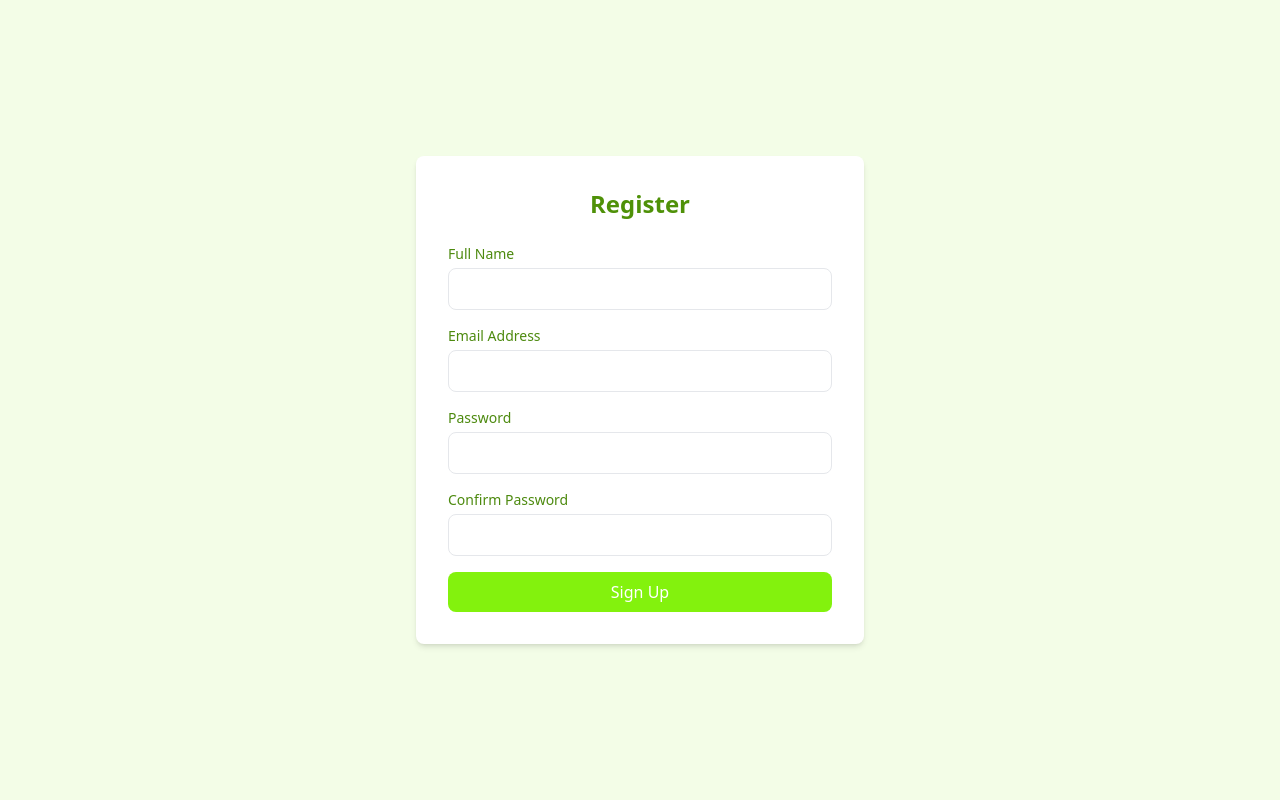
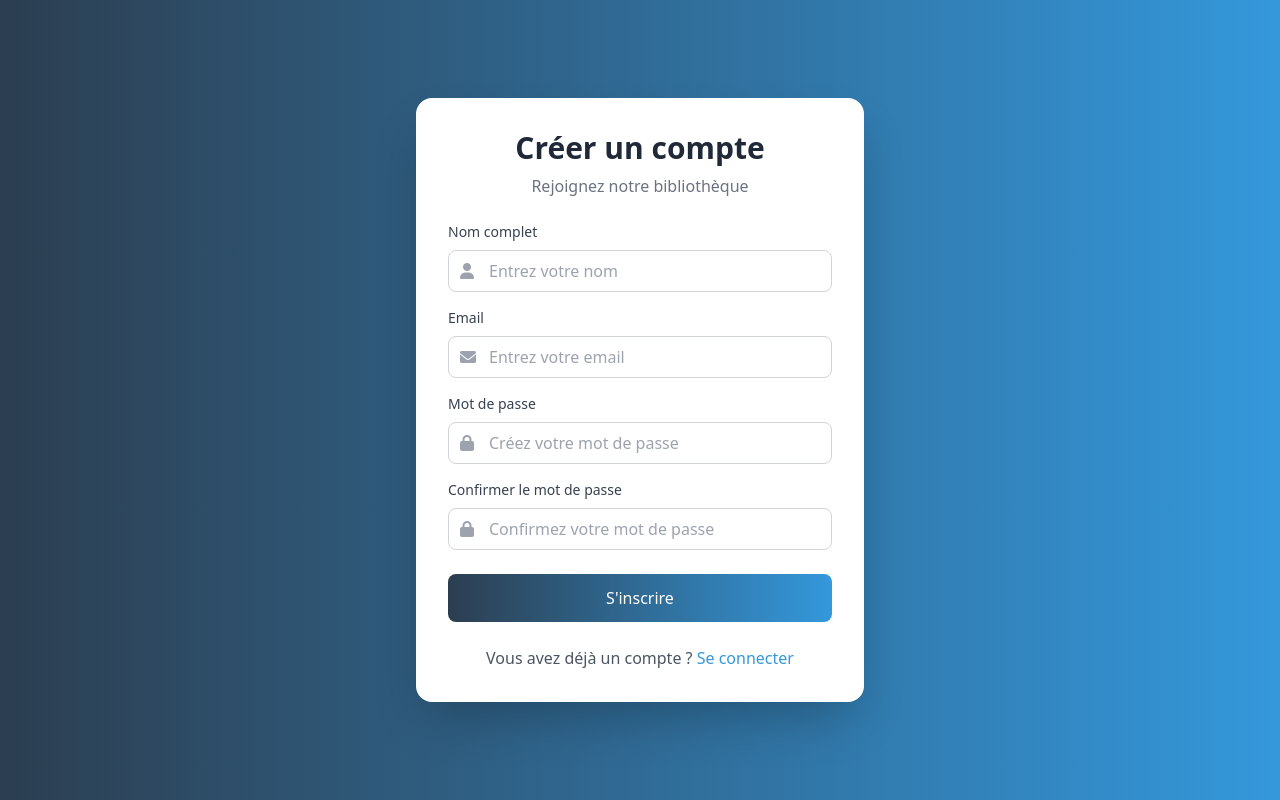
Before and after one commit to ettaoussiilyas/Bibliotheque, a PHP site: page /register.php in a window 1280 px wide. Run offline with PHP 8.4, Linux system fonts and the light colour scheme; some libraries are stand-ins or nearby versions.

Commit message:
modification login et register

```diff
--- a/register.php
+++ b/register.php
@@ -20,106 +20,81 @@ if(isset($_SESSION['role'])){
 <head>
     <meta charset="UTF-8">
     <meta name="viewport" content="width=device-width, initial-scale=1.0">
-  <title>Registration Form</title>
+    <title>Inscription - Bibliothèque</title>
     <script src="https://cdn.tailwindcss.com"></script>
-  <script>
-    tailwind.config = {
-      theme: {
-        extend: {
-          colors: {
-            text: {
-              50: '#f2fce8',
-              100: '#e6fad1',
-              200: '#ccf5a3',
-              300: '#b3f075',
-              400: '#99eb47',
-              500: '#80e619',
-              600: '#66b814',
-              700: '#4d8a0f',
-              800: '#335c0a',
-              900: '#1a2e05',
-            },
-            background: {
-              50: '#f3fde7',
-              100: '#e7fccf',
-              200: '#cff8a0',
-              300: '#b7f570',
-              400: '#9ff240',
-              500: '#87ee11',
-              600: '#6cbf0d',
-              700: '#518f0a',
-              800: '#365f07',
-              900: '#1b3003',
-              950: '#0d1802',
-            },
-            primary: {
-              50: '#f3fee7',
-              100: '#e6fccf',
-              200: '#cefa9e',
-              300: '#b5f76e',
-              400: '#9cf53d',
-              500: '#83f20d',
-              600: '#69c20a',
-              700: '#4f9108',
-              800: '#356105',
-              900: '#1a3003',
-              950: '#0d1801',
-            },
-            secondary: {
-              50: '#e7fef6',
-              100: '#cffcee',
-              200: '#9ff9dd',
-              300: '#6ef7cb',
-              400: '#3ef4ba',
-              500: '#0ef1a9',
-              600: '#0bc187',
-              700: '#089165',
-              800: '#066044',
-              900: '#033022',
-              950: '#011811',
-            },
-            accent: {
-              50: '#e7fdfe',
-              100: '#cffbfc',
-              200: '#9ff6f9',
-              300: '#6ef2f7',
-              400: '#3eeef4',
-              500: '#0ee9f1',
-              600: '#0bbbc1',
-              700: '#088c91',
-              800: '#065d60',
-              900: '#032f30',
-              950: '#011718',
-            },
-          },
-        },
-      },
-    };
-  </script>
+    <link rel="stylesheet" href="https://cdnjs.cloudflare.com/ajax/libs/font-awesome/6.0.0/css/all.min.css">
 </head>
-<body class="bg-background-50 flex items-center justify-center min-h-screen">
-  <div class="w-full max-w-md bg-white shadow-md rounded-lg p-8">
-    <h1 class="text-2xl font-semibold text-primary-700 mb-6 text-center">Register</h1>
-    <form id="registrationForm" class="space-y-4">
+<body class="bg-gradient-to-r from-[#2C3E50] to-[#3498DB] min-h-screen flex items-center justify-center p-4">
+    <div class="bg-white w-full max-w-md rounded-2xl shadow-2xl p-8 space-y-6">
+        <div class="text-center">
+            <h1 class="text-3xl font-bold text-gray-800 mb-2">Créer un compte</h1>
+            <p class="text-gray-500">Rejoignez notre bibliothèque</p>
+        </div>
+
+        <form id="registrationForm" class="space-y-6">
+            <div class="space-y-4">
                 <div>
-        <label for="name" class="block text-sm text-text-700">Full Name</label>
-        <input type="text" id="name" name="name" required class="w-full px-4 py-2 mt-1 border rounded-lg focus:ring-primary-500 focus:border-primary-500">
+                    <label class="text-sm font-medium text-gray-700 block mb-2">Nom complet</label>
+                    <div class="relative">
+                        <div class="absolute inset-y-0 left-0 pl-3 flex items-center pointer-events-none">
+                            <i class="fas fa-user text-gray-400"></i>
                         </div>
+                        <input type="text" id="name" name="name" required
+                            class="block w-full pl-10 pr-3 py-2 border border-gray-300 rounded-lg focus:ring-2 focus:ring-[#3498DB] focus:border-transparent"
+                            placeholder="Entrez votre nom">
+                    </div>
+                </div>
+
                 <div>
-        <label for="email" class="block text-sm text-text-700">Email Address</label>
-        <input type="email" id="email" name="email" required class="w-full px-4 py-2 mt-1 border rounded-lg focus:ring-primary-500 focus:border-primary-500">
+                    <label class="text-sm font-medium text-gray-700 block mb-2">Email</label>
+                    <div class="relative">
+                        <div class="absolute inset-y-0 left-0 pl-3 flex items-center pointer-events-none">
+                            <i class="fas fa-envelope text-gray-400"></i>
                         </div>
+                        <input type="email" id="email" name="email" required
+                            class="block w-full pl-10 pr-3 py-2 border border-gray-300 rounded-lg focus:ring-2 focus:ring-[#3498DB] focus:border-transparent"
+                            placeholder="Entrez votre email">
+                    </div>
+                </div>
+
                 <div>
-        <label for="password" class="block text-sm text-text-700">Password</label>
-        <input type="password" id="password" name="password" required minlength="6" class="w-full px-4 py-2 mt-1 border rounded-lg focus:ring-primary-500 focus:border-primary-500">
+                    <label class="text-sm font-medium text-gray-700 block mb-2">Mot de passe</label>
+                    <div class="relative">
+                        <div class="absolute inset-y-0 left-0 pl-3 flex items-center pointer-events-none">
+                            <i class="fas fa-lock text-gray-400"></i>
                         </div>
+                        <input type="password" id="password" name="password" required minlength="6"
+                            class="block w-full pl-10 pr-3 py-2 border border-gray-300 rounded-lg focus:ring-2 focus:ring-[#3498DB] focus:border-transparent"
+                            placeholder="Créez votre mot de passe">
+                    </div>
+                </div>
+
                 <div>
-        <label for="confirmPassword" class="block text-sm text-text-700">Confirm Password</label>
-        <input type="password" id="confirmPassword" name="confirmPassword" required class="w-full px-4 py-2 mt-1 border rounded-lg focus:ring-primary-500 focus:border-primary-500">
+                    <label class="text-sm font-medium text-gray-700 block mb-2">Confirmer le mot de passe</label>
+                    <div class="relative">
+                        <div class="absolute inset-y-0 left-0 pl-3 flex items-center pointer-events-none">
+                            <i class="fas fa-lock text-gray-400"></i>
                         </div>
-      <button type="submit" class="w-full bg-primary-500 text-white py-2 rounded-lg hover:bg-primary-600">Sign Up</button>
+                        <input type="password" id="confirmPassword" name="confirmPassword" required
+                            class="block w-full pl-10 pr-3 py-2 border border-gray-300 rounded-lg focus:ring-2 focus:ring-[#3498DB] focus:border-transparent"
+                            placeholder="Confirmez votre mot de passe">
+                    </div>
+                </div>
+            </div>
+
+            <button type="submit"
+                class="w-full bg-gradient-to-r from-[#2C3E50] to-[#3498DB] text-white py-3 rounded-lg font-medium hover:opacity-90 transition-opacity">
+                S'inscrire
+            </button>
         </form>
-    <p id="error" class="mt-4 text-sm text-red-500 hidden"></p>
+
+        <div class="text-center">
+            <p class="text-gray-600">Vous avez déjà un compte ?
+                <a href="login.php" class="text-[#3498DB] font-medium hover:underline">Se connecter</a>
+            </p>
+        </div>
+
+        <p id="error" class="text-center text-red-500 hidden"></p>
     </div>
 
     <script>
@@ -135,7 +110,7 @@ if(isset($_SESSION['role'])){
             const confirmPassword = document.getElementById('confirmPassword').value;
 
             if (password !== confirmPassword) {
-        errorElement.textContent = 'Passwords do not match!';
+                errorElement.textContent = 'Les mots de passe ne correspondent pas';
                 errorElement.classList.remove('hidden');
             } else {
                 errorElement.classList.add('hidden');
@@ -148,15 +123,13 @@ if(isset($_SESSION['role'])){
             fetch('./api/register.php', {
                 method: 'POST',
                 headers: {
-            'Content-Type': 'application/json', // Ensure the server knows the data type
+                    'Content-Type': 'application/json',
                 },
-        body: JSON.stringify({ email, name, password }), // Convert input data to JSON
+                body: JSON.stringify({ email, name, password }),
             })
             .then(response => {
                 if (!response.ok) {
                     throw new Error(`HTTP error! Status: ${response.status}`);
-            errorElement.textContent = 'There was an Error during Registration please try again!!';
-            errorElement.classList.remove('hidden');
                 }
                 return response.json();
             })
@@ -164,18 +137,16 @@ if(isset($_SESSION['role'])){
                 if (data.success) {
                     document.location = './login.php';
                 } else {
-            console.error('Registration failed:', data);
-            errorElement.textContent = 'There was an Error during Registration please try again!!';
+                    errorElement.textContent = 'Une erreur est survenue lors de l\'inscription';
                     errorElement.classList.remove('hidden');
                 }
             })
             .catch(error => {
                 console.error('An error occurred:', error.message);
-        errorElement.textContent = 'There was an Error during Registration please try again!!';
+                errorElement.textContent = 'Une erreur est survenue, veuillez réessayer';
                 errorElement.classList.remove('hidden');
             });
         }
-
     </script>
 </body>
 </html>
```
Also changed, not shown: login.php (+50 -99 lines). Lines whose indentation alone changed are shown as unchanged.
